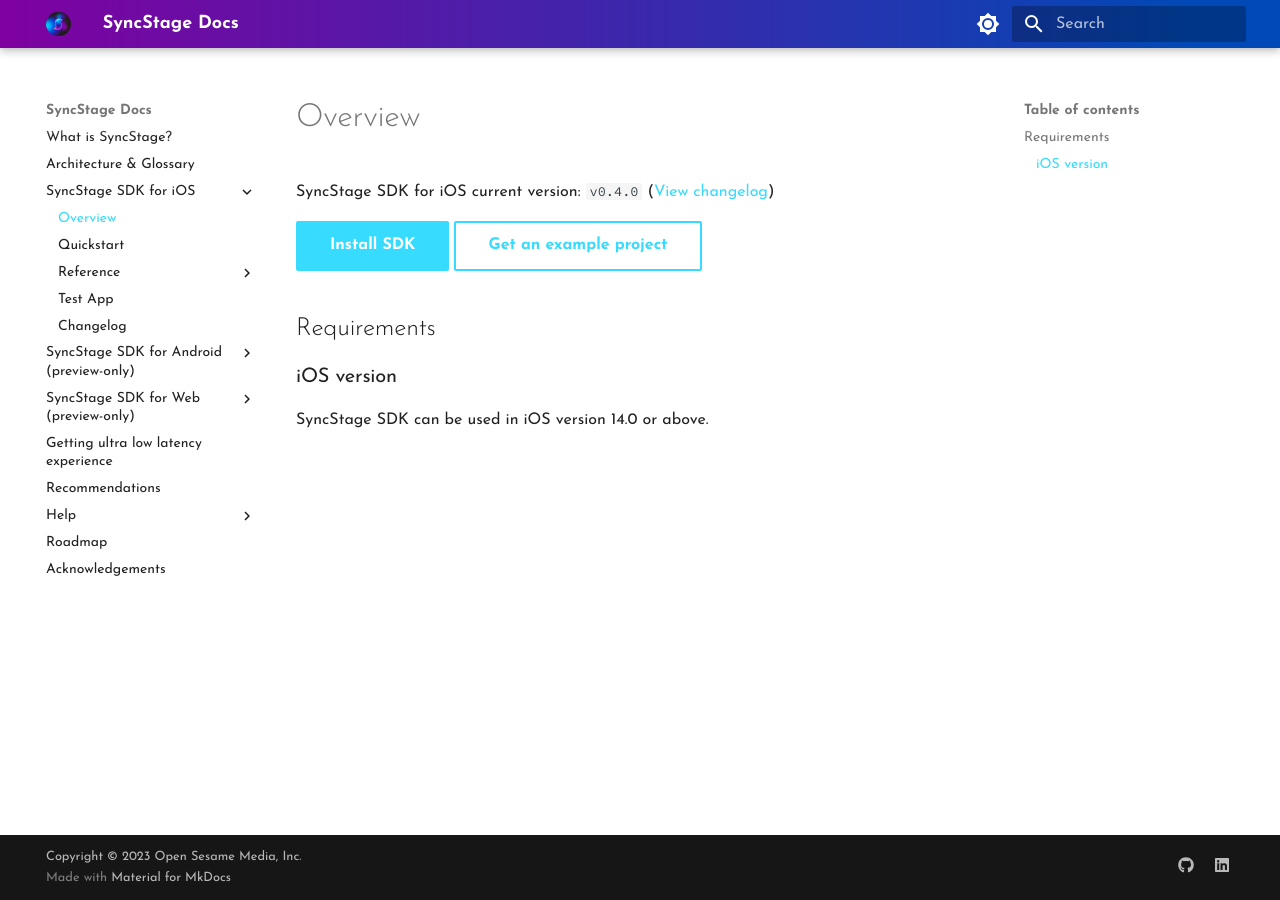
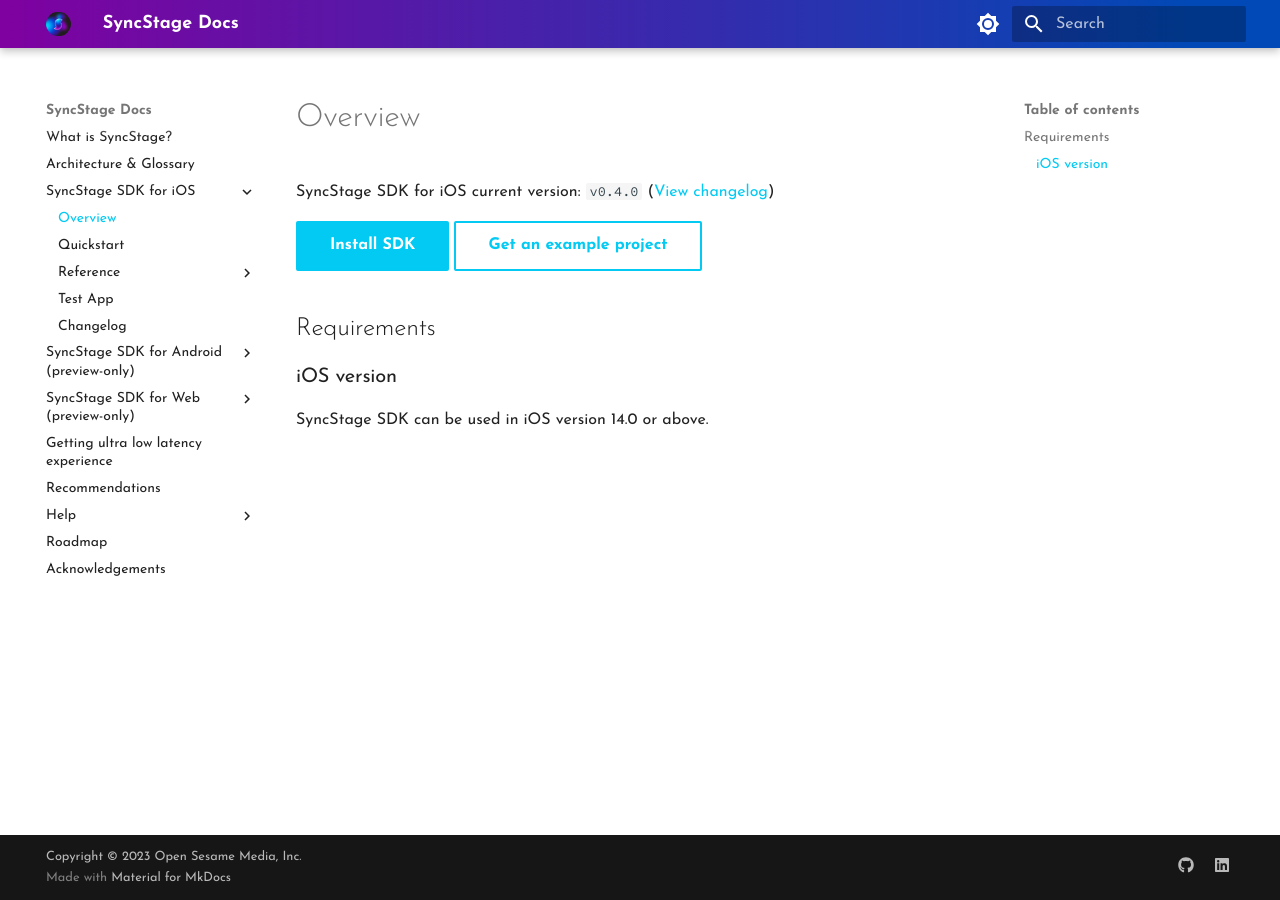
Before and after one commit to opensesamemedia/syncstage-docs, an MkDocs documentation site: the page built from docs/ios/overview.md, in a window 1280 px wide. Built offline with MkDocs 1.6.1 and Material for MkDocs 9.7.7, drawn with Linux system fonts in a browser that asks for light colours.

```diff
--- a/docs/stylesheets/extra.css
+++ b/docs/stylesheets/extra.css
@@ -1,8 +1,12 @@
-:root > * {
-    --md-primary-fg-color:        #36DBFD;
-    --md-accent-fg-color:         #18D2F5;
-  }
+[data-md-color-scheme="default"] {
+  --md-primary-fg-color:               #02caf3;
+  --md-accent-fg-color:                #09afce;
+}
 
+[data-md-color-scheme="slate"] {
+  --md-primary-fg-color:               #36DBFD;
+  --md-accent-fg-color:                #18D2F5;
+}
 
   .md-header {
     background: linear-gradient(90deg, #7F01A0 0%, #0149B6 92.91%);
--- a/mkdocs.yml
+++ b/mkdocs.yml
@@ -25,11 +25,13 @@
   palette:
     # Palette toggle for light mode
     - scheme: default
+      media: "(prefers-color-scheme: light)"
       toggle:
         icon: material/brightness-7
         name: Switch to dark mode
     # Palette toggle for dark mode
     - scheme: slate
+      media: "(prefers-color-scheme: dark)"
       toggle:
         icon: material/brightness-3
         name: Switch to light mode
```
